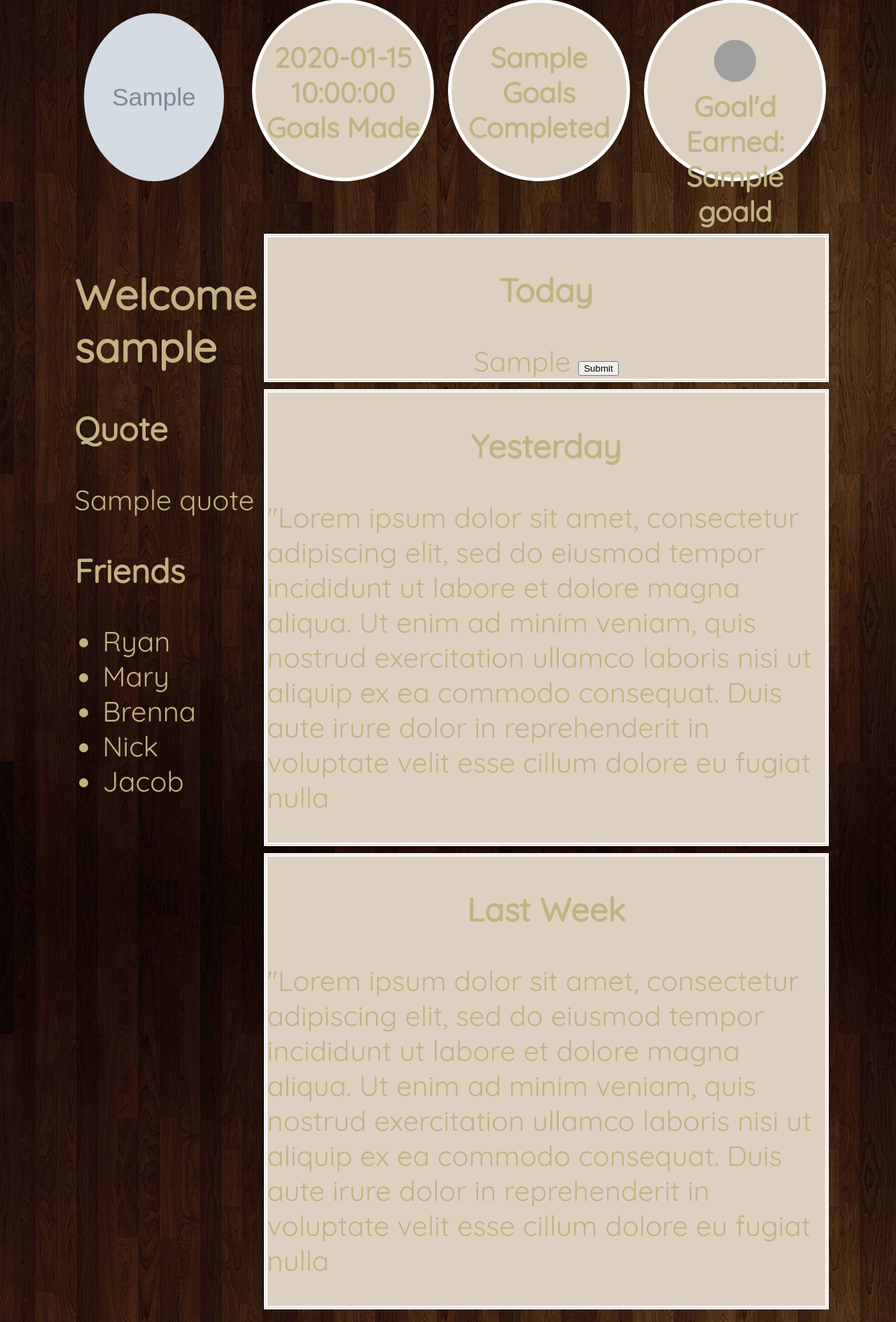
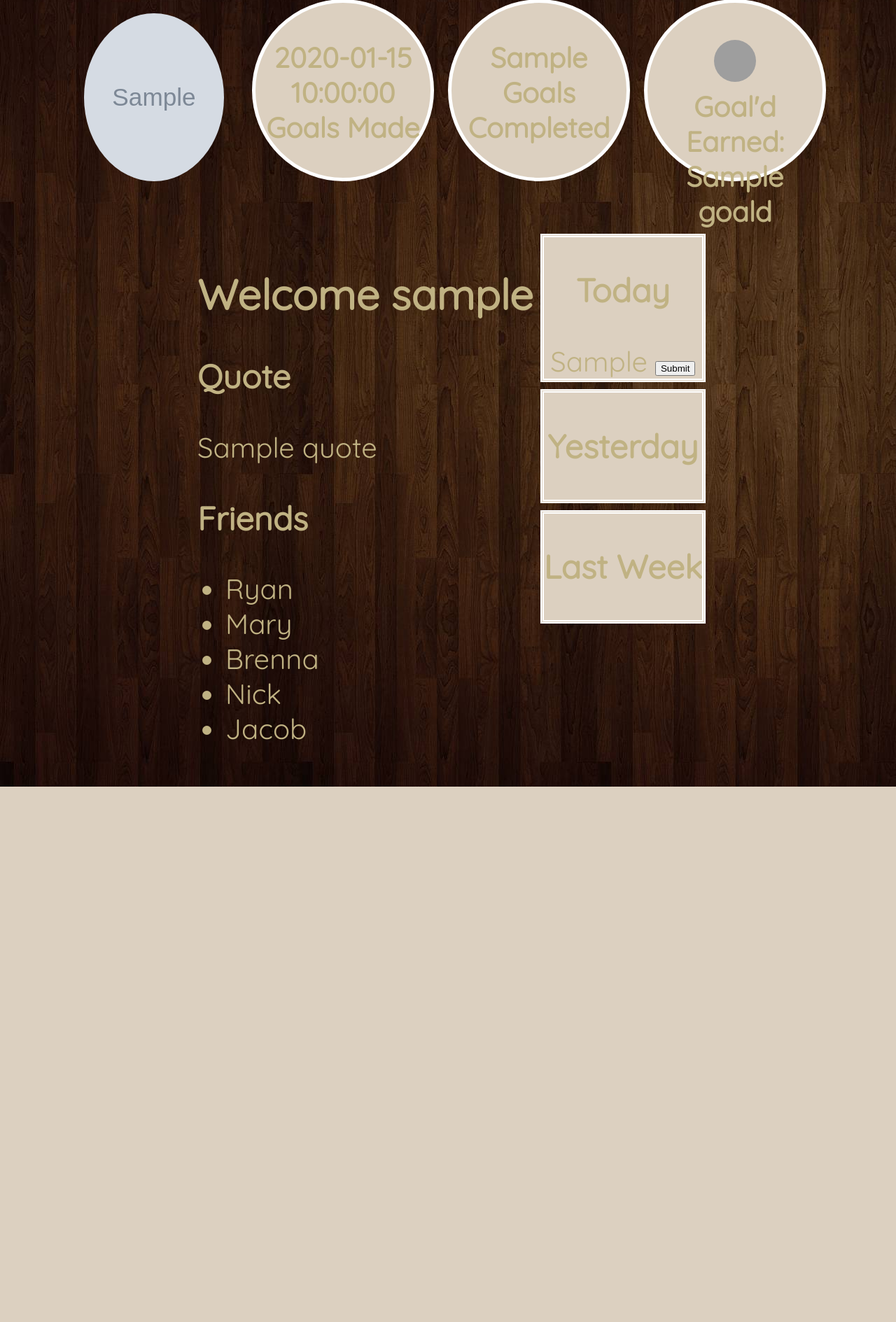
Before and after one commit to Georgeg10499/-goals, a Python web app: template templates/profile.html in a window 1280 px wide. Shown: the part 317-2206 px from the top of the page at 70% size. After the commit the page ends 1441 px from the top, so only its background shows below. Run offline with Jinja, Linux system fonts and the light colour scheme; the template is opened without the code that fills it: most values are stand-ins (such as "Sample title", 1, 10 or a date in 2020); grey boxes marked "Sample" are stand-in pictures; some libraries are stand-ins or nearby versions; grey boxes are pictures that could not be loaded.

Commit message:
pls work

```diff
--- a/templates/profile.html
+++ b/templates/profile.html
@@ -74,20 +74,12 @@
     <div class = "post">
       <h3 class="title" > Yesterday </h3>
       <p>
-        "Lorem ipsum dolor sit amet, consectetur adipiscing elit, sed do eiusmod tempor
-        incididunt ut labore et dolore magna aliqua. Ut enim ad minim veniam, quis nostrud
-        exercitation ullamco laboris nisi ut aliquip ex ea commodo consequat. Duis aute
-        irure dolor in reprehenderit in voluptate velit esse cillum dolore eu fugiat nulla
       </p>
     </div>
 
     <div class = "post">
       <h3 class="title" > Last Week </h3>
       <p>
-        "Lorem ipsum dolor sit amet, consectetur adipiscing elit, sed do eiusmod tempor
-        incididunt ut labore et dolore magna aliqua. Ut enim ad minim veniam, quis nostrud
-        exercitation ullamco laboris nisi ut aliquip ex ea commodo consequat. Duis aute
-        irure dolor in reprehenderit in voluptate velit esse cillum dolore eu fugiat nulla
       </p>
     </div>
 
```
Also changed, not shown: main.py (+17 -14 lines).
